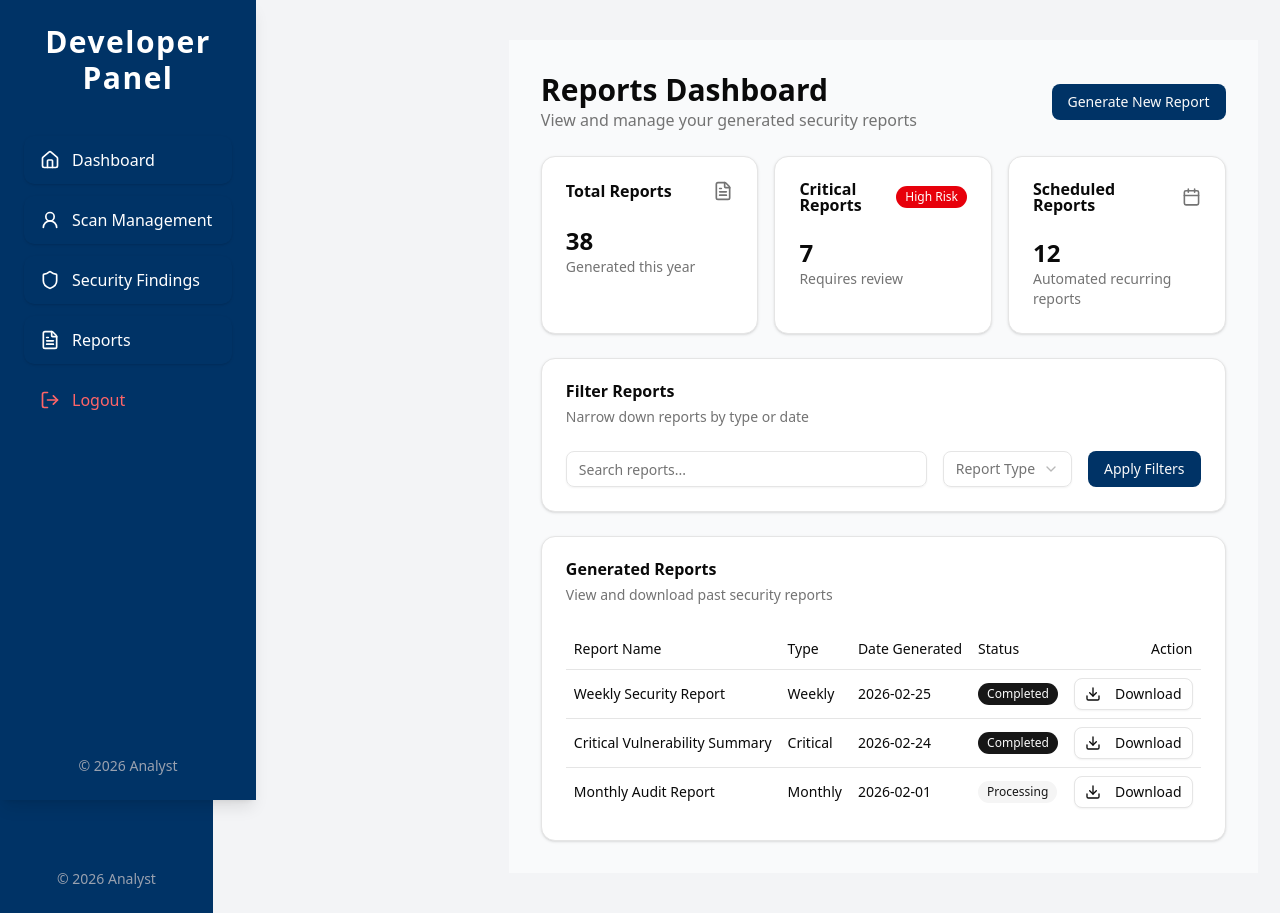
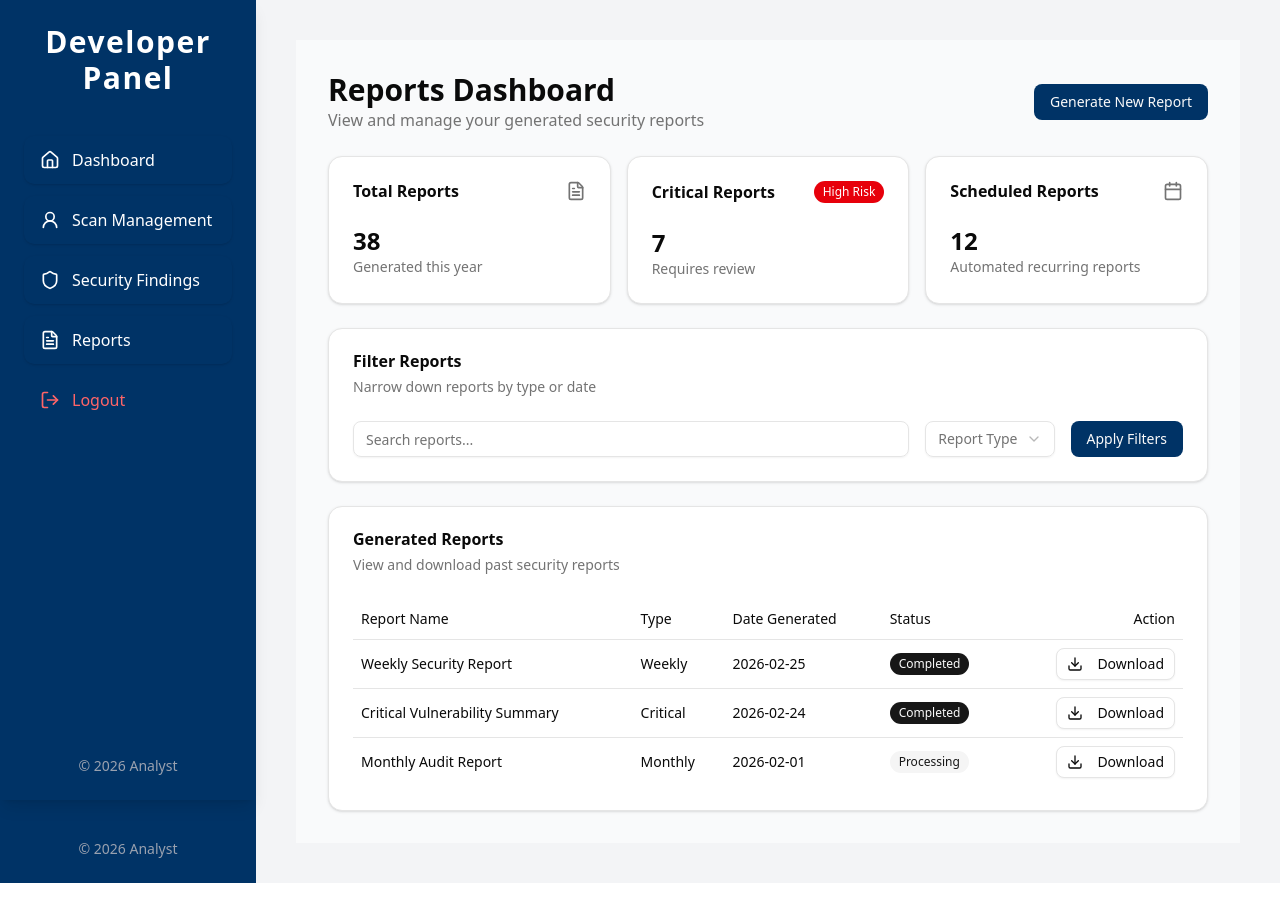
Before and after one commit to vulnerability-scanner-website/Final-year-project, a Next.js app in the folder frontend/: page /dashboard/analyst/Reports in a window 1280 px wide. After the commit the page ends 883 px from the top, so only its background shows below. Built offline with nearby package versions, Linux system fonts and the light colour scheme.

Commit message:
edit analyst pages

```diff
--- a/frontend/src/app/dashboard/analyst/Reports/page.jsx
+++ b/frontend/src/app/dashboard/analyst/Reports/page.jsx
@@ -61,7 +61,7 @@ export default function ReportPage() {
       <DeveloperSideBar />
 
       {/* Main Content */}
-      <main className="flex-1 ml-64 p-8 space-y-6 bg-gray-50 min-h-screen">
+      <main className="flex-1  p-8 space-y-6 bg-gray-50 min-h-screen">
         <div className="flex justify-between items-center mb-6">
           <div>
             <h1 className="text-3xl font-bold">Reports Dashboard</h1>
--- a/frontend/src/app/dashboard/analyst/Security_findings/page.jsx
+++ b/frontend/src/app/dashboard/analyst/Security_findings/page.jsx
@@ -66,7 +66,7 @@ export default function ScanManagementPage() {
     <div className="flex">
       <DeveloperSideBar />
 
-      <main className="flex-1 ml-64 p-8 space-y-6 bg-gradient-to-br from-gray-50 to-gray-100 min-h-screen">
+      <main className="flex-1  p-8 space-y-6 bg-gradient-to-br from-gray-50 to-gray-100 min-h-screen">
         {/* Header */}
         <div className="flex items-center justify-between">
           <div>
--- a/frontend/src/app/dashboard/analyst/scan_management/[scanId]/page.jsx
+++ b/frontend/src/app/dashboard/analyst/scan_management/[scanId]/page.jsx
@@ -43,7 +43,7 @@ export default function ScanDetailsPage() {
   );
 
   return (
-    <div className="ml-64 p-6 space-y-6">
+    <div className=" p-6 space-y-6">
       {/* Page Header */}
       <h1 className="text-3xl font-bold text-[#003366]">
         Scan Report – #{scanId}
--- a/frontend/src/app/dashboard/analyst/scan_management/page.jsx
+++ b/frontend/src/app/dashboard/analyst/scan_management/page.jsx
@@ -89,7 +89,7 @@ export default function ScanManagement() {
   };
 
   return (
-    <div className="ml-64 p-5 space-y-4">
+    <div className="p-5 space-y-4">
       {/* Header */}
       <DashboardHeader role="scanmanagement" />
 
```
